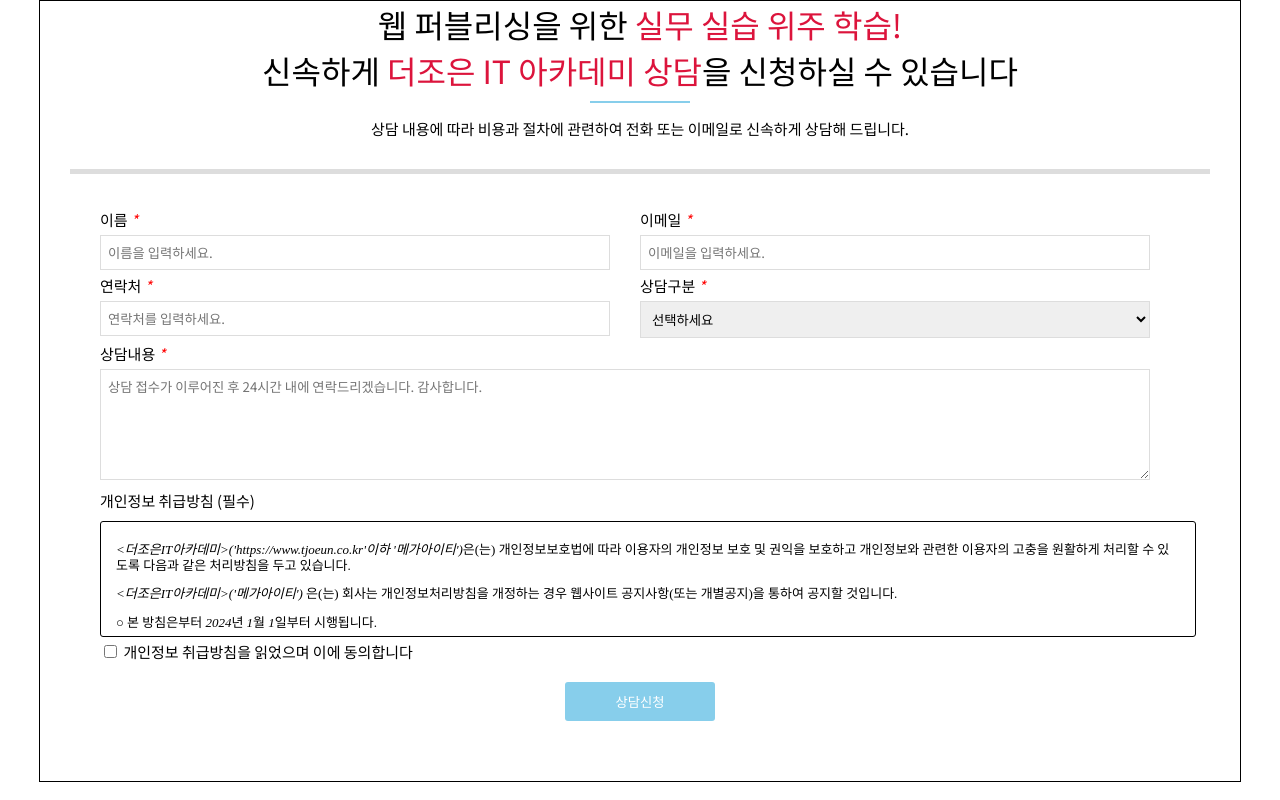
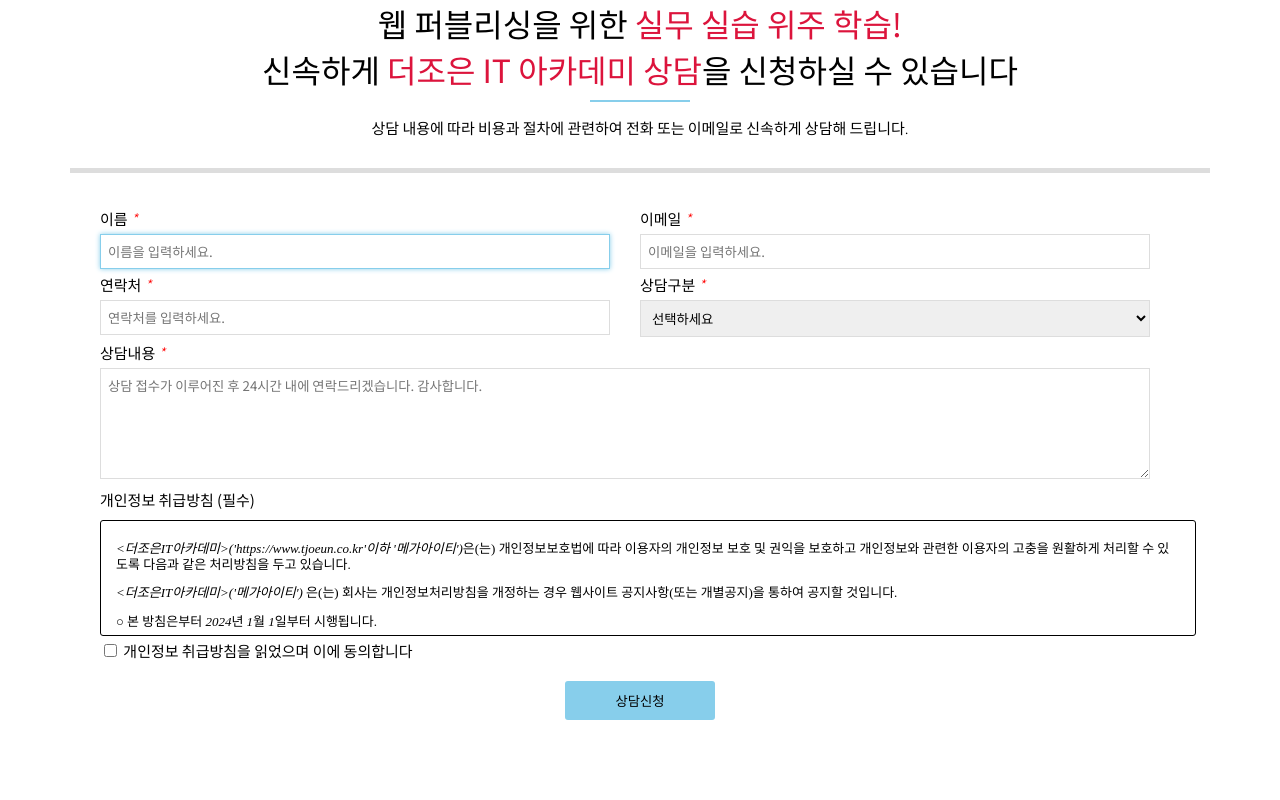
Before and after one commit to pyeonm30/pymViewWorkspace, a plain HTML site: page Ex07_신청form화면구현/index.html in a window 1280 px wide. In both pictures the pointer is over the input "이름을 입력하세요.". Drawn offline with Linux system fonts and the light colour scheme.

Commit message:
Update style.css

```diff
--- a/Ex07_신청form화면구현/style.css
+++ b/Ex07_신청form화면구현/style.css
@@ -13,8 +13,9 @@ body{
   margin: 0;
   height: 100vh;
   font-family: 'Noto Sans KR' , sans-serif;
-  /* 세션을 중앙으로 만들고 싶다 */
   font-size: 15px;
+  font-weight: 300;
+  /* normal 400 bold 600  */
 }
 button,input,textarea,select{
   font-family: 'Noto Sans KR' , sans-serif;
@@ -22,7 +23,8 @@ button,input,textarea,select{
 
 section{
   width: 1200px;
-  border: 1px solid black;
+  /* border: 1px solid black; */
+    /* 세션을 중앙으로 만들고 싶다 요소가 한개밖에 없을때는 그냥 margin: auto*/
   margin: auto;
 }
 /* header */
@@ -68,13 +70,23 @@ form .row{
   border: 1px solid #ddd;
   padding: 7px;
 }
+.row .field input:hover,
+textarea :hover,
+select :hover{
+  border: 1px solid skyblue;
+  box-shadow: 0 0 5px skyblue;
+}
+.row .field input:focus , textarea:focus {
+  border: 1px solid skyblue;
+  box-shadow: 0 0 5px skyblue;
+}
 form label em{
   color: red;
 }
-form textarea{}
+/* form textarea{} */
 
 /* policy */
-.policy{}
+/* .policy{} */
 .policy h4{
   margin: 10px 0;
 }
@@ -91,12 +103,14 @@ form textarea{}
   padding: 10px 50px;
   border-radius: 3px;
   background-color: skyblue;
-  color: white;
   display: block;
   margin: auto;
   margin-top: 20px;
 }
-
+.btn-sumbit:hover{
+  background-color: royalblue;
+  color: #fff;
+}
 
 
 
```
